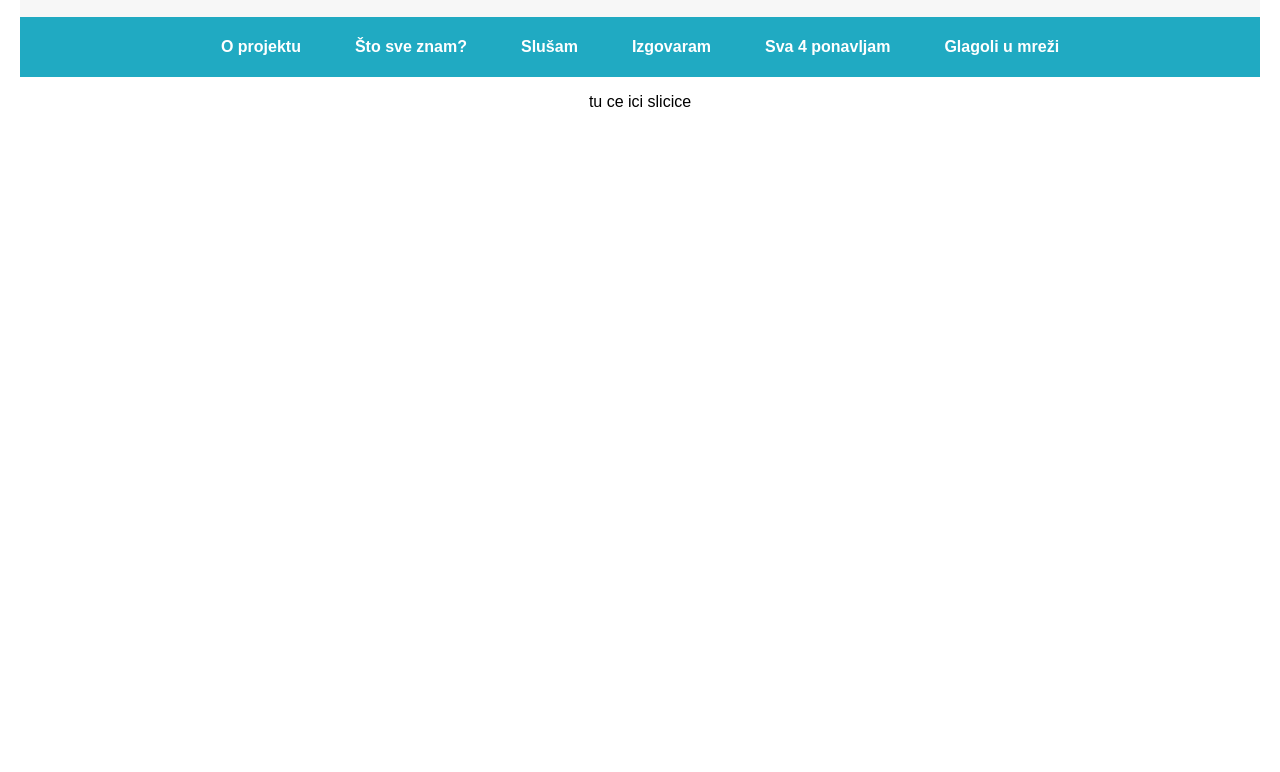
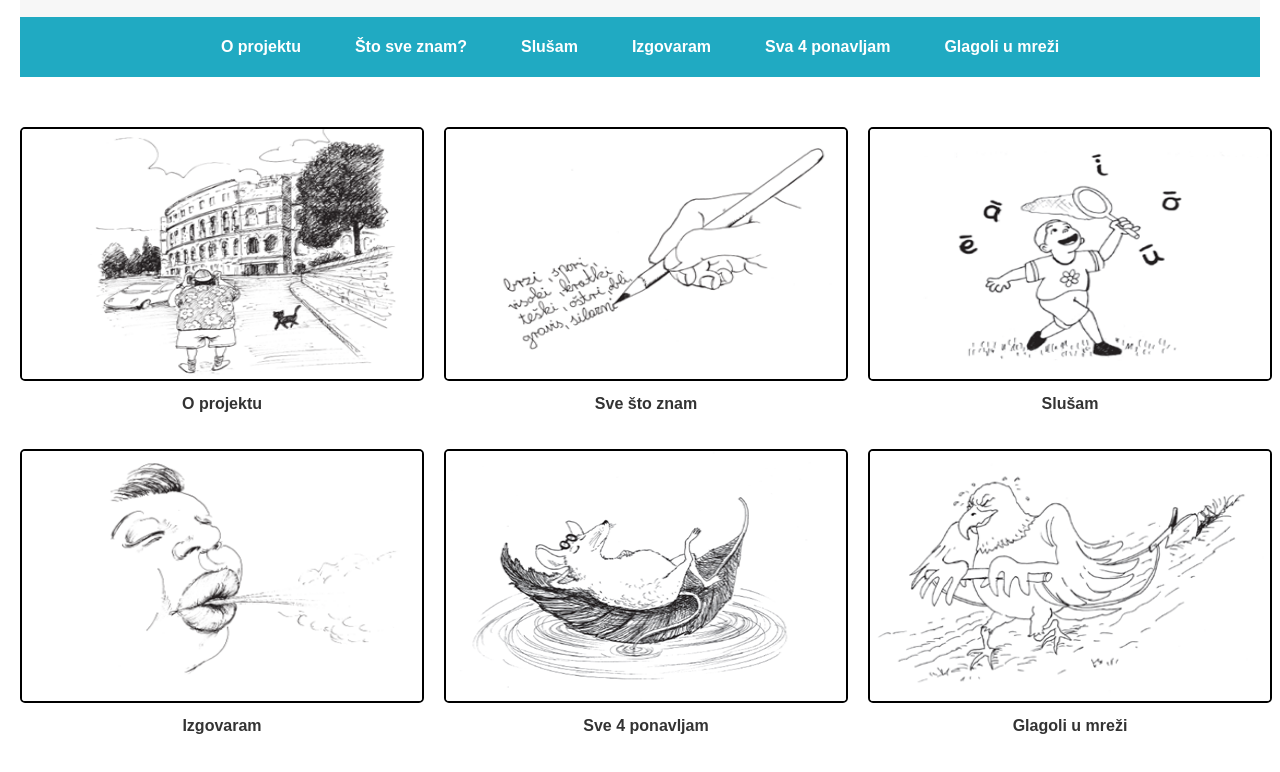
Before and after one commit to mrovis/HNM, a plain HTML site: page index.html in a window 1280 px wide. Shown: the part 124-896 px from the top of the page. Before the commit the page ends 800 px from the top, so only its background shows below. Drawn offline with Linux system fonts and the light colour scheme.

Commit message:
Main page update

```diff
--- a/index.html
+++ b/index.html
@@ -31,8 +31,16 @@
     </nav>
 
     <main>
-        <div>
-            <p class="div-slike">tu ce ici slicice</p>
+    <section class="glavne-slike">
+        <div class="image-grid">
+            <div class="grid-item"><img src="assets/images/arena.png" alt="Arena"><p>O projektu</p></div>
+            <div class="grid-item"><img src="assets/images/ruka.png" alt="Ruka"><p>Sve što znam</p></div>
+            <div class="grid-item"><img src="assets/images/naglasci.png" alt="Miš"><p>Slušam</p></div>
+            <div class="grid-item"><img src="assets/images/izgovor.png" alt="Vrana"><p>Izgovaram</p></div>
+            <div class="grid-item"><img src="assets/images/mis.png" alt="Naglasci"><p>Sve 4 ponavljam</p></div>
+            <div class="grid-item"><img src="assets/images/vrana.png" alt="Izgovor"><p>Glagoli u mreži</p></div>
+        </div>
+    </section>
 
         </div>
     </main>
--- a/style.css
+++ b/style.css
@@ -64,3 +64,38 @@ body {
     align-items: center;
     text-align: center;
 }
+
+.glavne-slike {
+    padding: 50px 0;
+    text-align: center;
+
+    .image-grid {
+        display: grid;
+        grid-template-columns: repeat(3, 1fr);
+        gap: 20px;
+        justify-items: center;
+        align-items: center;
+
+        .grid-item {
+            img {
+                width: 400px;
+                height: 250px;
+                border: 2px solid #000;
+                border-radius: 5px;
+                cursor: pointer;
+                transition: transform 0.2s ease, box-shadow 0.2s ease;
+
+                &:hover {
+                    transform: scale(1.05);
+                    box-shadow: 0 4px 10px rgba(7, 117, 136, 0.2);
+                }
+            }
+
+            p {
+                margin-top: 10px;
+                font-weight: bold;
+                color: #333;
+            }
+        }
+    }
+}
```
Also changed, not shown: assets/images/arena.png (added), assets/images/izgovor.png (added), assets/images/mis.png (added), assets/images/naglasci.png (added), assets/images/ruka.png (added), assets/images/vrana.png (added).
